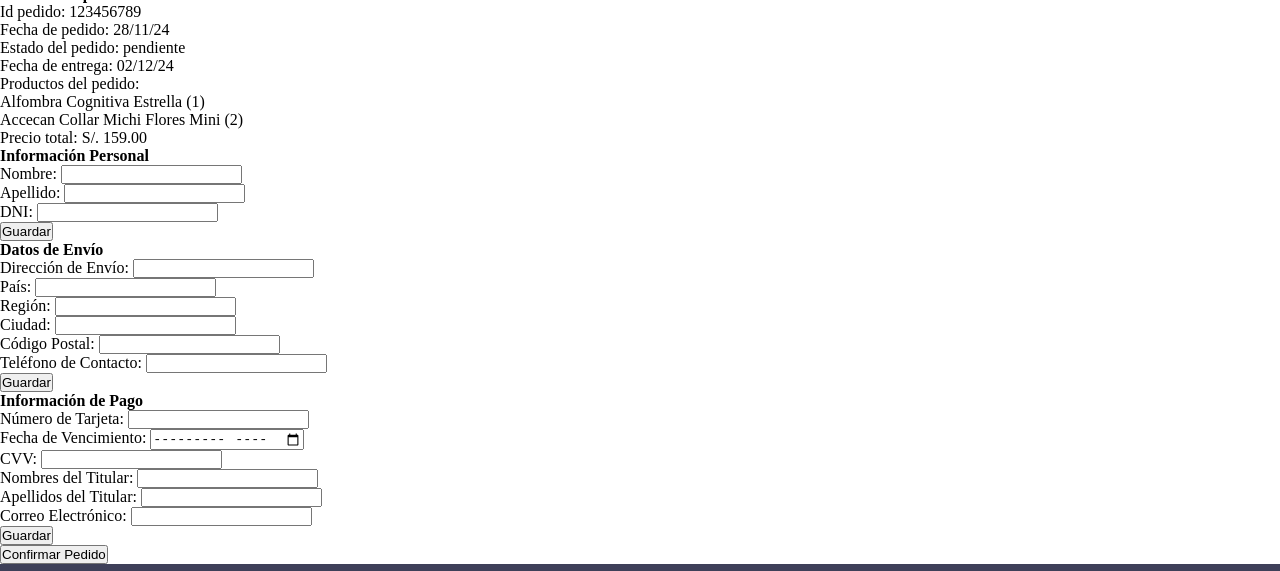
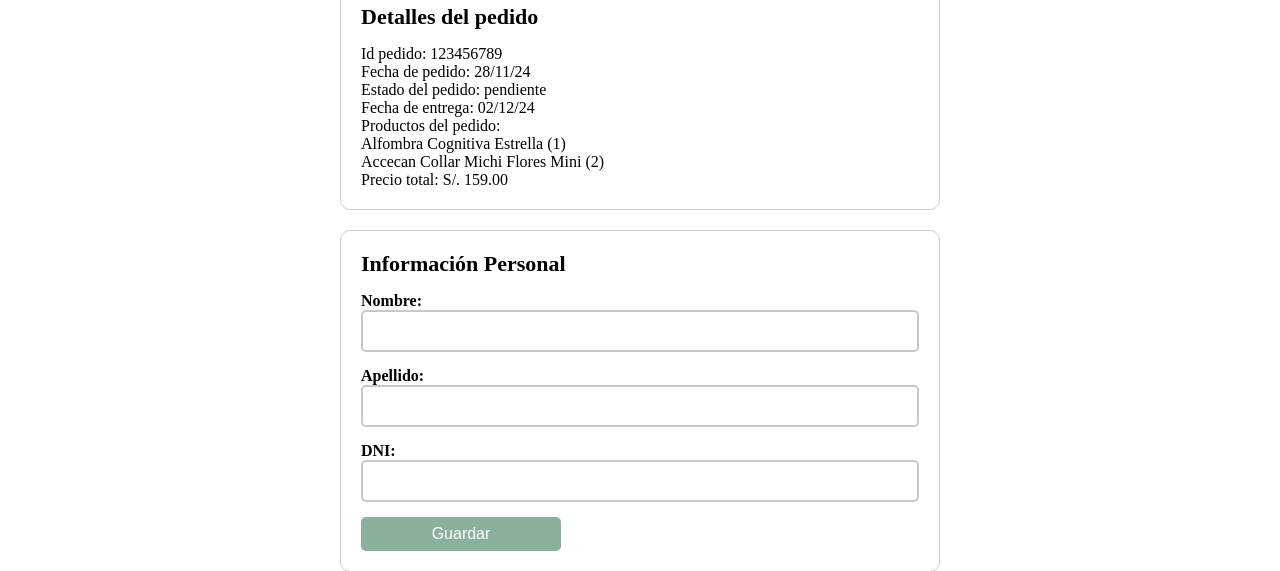
Before and after one commit to marisolkarina/Frontend-Actividad02-Grupo1, a plain HTML site: page finalizar-pedido.html in a window 1280 px wide. Shown: the part 216-787 px from the top of the page. Drawn offline with nearby package versions, Linux system fonts and the light colour scheme.

Commit message:
Estilos Finalizar Pedido

```diff
--- a/finalizar-pedido.html
+++ b/finalizar-pedido.html
@@ -45,9 +45,8 @@
 
         <!-- Contenido principal -->
         <main>
-            <h3>Finalizar Pedido</h3>
+            <div class="finalizar-pedido">
                 <div>
-
                     <section>
                         <h4>Detalles del pedido</h4>
                         <p>Id pedido: 123456789</p>
@@ -65,7 +64,7 @@
                     <!-- Información Personal -->
                     <section>
                         <h4>Información Personal</h4>
-                    <form action="" method="">
+                        <form action="" method="POST">
                             <div>
                                 <label for="nombre">Nombre:</label>
                                 <input type="text" id="nombre" name="nombre" required>
@@ -85,7 +84,7 @@
                     <!-- Datos de Envío -->
                     <section>
                         <h4>Datos de Envío</h4>
-                    <form action="" method="">
+                        <form action="" method="POST">
                             <div>
                                 <label for="direccion">Dirección de Envío:</label>
                                 <input type="text" id="direccion" name="direccion" required>
@@ -117,7 +116,7 @@
                     <!-- Información de Pago -->
                     <section>
                         <h4>Información de Pago</h4>
-                    <form action="" method="">
+                        <form action="" method="POST">
                             <div>
                                 <label for="numero-tarjeta">Número de Tarjeta:</label>
                                 <input type="text" id="numero-tarjeta" name="numero-tarjeta" required>
@@ -147,11 +146,12 @@
                     </section>
 
                     <!-- Confirmar Pedido -->
-                <section>
-                    <form action="" method="">
+                    <section class="confirmar-pedido">
+                        <form action="" method="POST">
                             <button type="submit">Confirmar Pedido</button>
                         </form>
                     </section>
+                </div>
             </div>
         </main>
 
--- a/styles.css
+++ b/styles.css
@@ -8,6 +8,7 @@
     --primary: #D48166;
     --btn: #8bb09c;
     --btn-hover: #77af96;
+    --btn-confirmar-hover: #d46a66;
     --footer: #3E4059;
     --black: #000;
     --white: #fff;
@@ -456,3 +457,96 @@
 .register-section button:hover {
     background-color: var(--btn-hover);
 }
+
+
+/* ---------------------------
+   Estilos para Finalizar Pedido
+--------------------------- */
+.finalizar-pedido section {
+    width: 100%;
+    max-width: 600px;
+    margin: 20px auto;
+    padding: 20px;
+    border: 1px solid #ccc;
+    border-radius: 10px;
+}
+
+.finalizar-pedido h4 {
+    font-size: 22px;
+    margin-bottom: 15px;
+    font-weight: 600;
+    color: var(--black);
+}
+
+.finalizar-pedido form {
+    display: flex;
+    flex-direction: column;
+    gap: 15px;
+}
+
+.finalizar-pedido label {
+    font-size: 16px;
+    font-weight: 600;
+    color: var(--black);
+    margin-bottom: 5px;
+}
+
+.finalizar-pedido input {
+    padding: 10px;
+    border: 2px solid var(--gray);
+    border-radius: 5px;
+    font-size: 16px;
+    width: 100%;
+}
+
+.finalizar-pedido button {
+    background-color: var(--btn);
+    color: var(--white);
+    padding: 8px 12px;
+    font-size: 16px;
+    border: none;
+    border-radius: 5px;
+    cursor: pointer;
+    transition: background-color 0.3s ease;
+    max-width: 200px;
+    width: auto;
+}
+
+.finalizar-pedido button:hover {
+    background-color: var(--btn-hover);
+}
+
+.finalizar-pedido .confirmar-pedido {
+    border: none;
+    box-shadow: none;
+    margin-top: 20px;
+    padding: 10px;
+    background: none;
+}
+
+.finalizar-pedido .confirmar-pedido button {
+    background-color: var(--primary);
+    border: none;
+    color: var(--white);
+    padding: 10px 20px;
+    font-size: 20px;
+    border-radius: 5px;
+    width: auto;
+    display: inline-block;
+    margin-top: 20px;
+}
+
+.finalizar-pedido .confirmar-pedido button:hover {
+    background-color: var(--btn-confirmar-hover);
+}
+
+
+.finalizar-pedido .form-group {
+    display: flex;
+    flex-direction: column;
+    gap: 5px;
+}
+
+.finalizar-pedido .form-group input {
+    width: 100%;
+}
```
Lines whose indentation alone changed are shown as unchanged.
